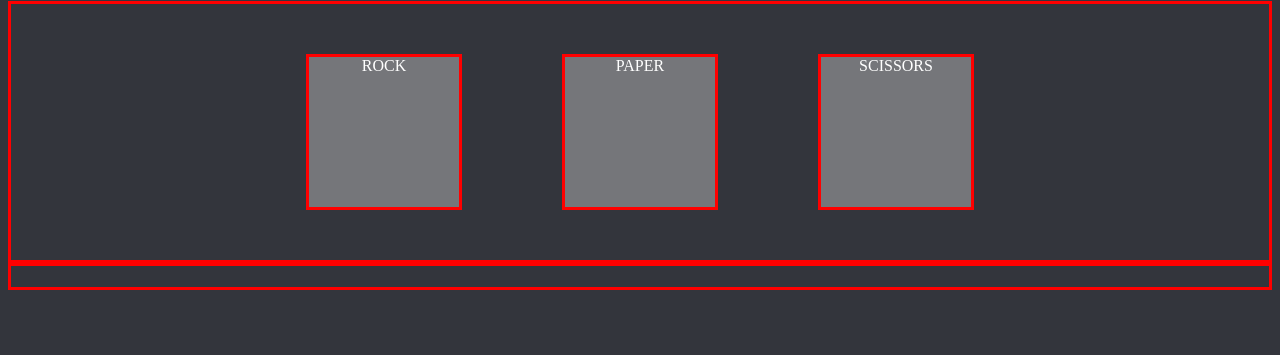
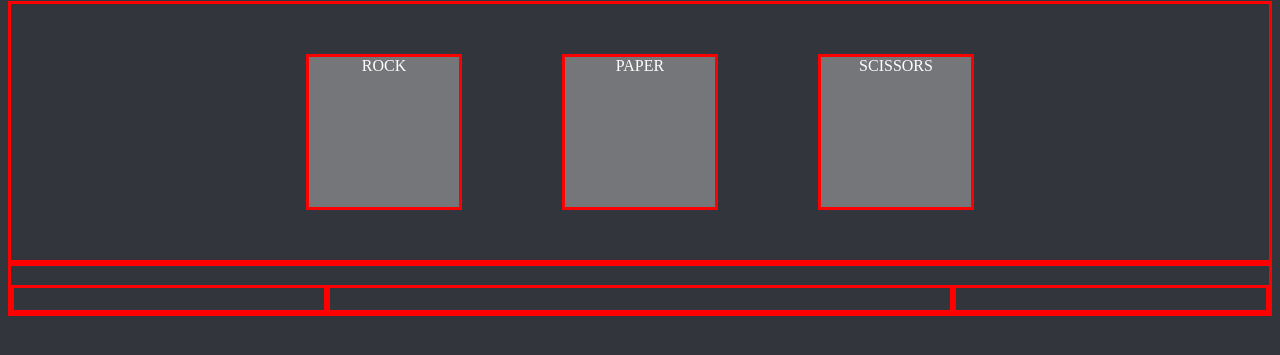
Before and after one commit to Retky/Odin-RockPaperScissors, a plain HTML site: page index.html in a window 1280 px wide. Shown: the part 79-434 px from the top of the page. Drawn offline with Linux system fonts and the light colour scheme.

Commit message:
Add score counter in the "index"

```diff
--- a/css/style.css
+++ b/css/style.css
@@ -17,3 +17,7 @@ body {
 div {
     border: solid red;
 }
+.scoreCount {
+    display: flex;
+    justify-content: space-around;
+}
--- a/index.html
+++ b/index.html
@@ -18,7 +18,13 @@
                 SCISSORS
             </div>
         </div>
-        <div class="result"> <h1 id="score"></h1> </div>
+        <div class="result">
+            <h3 id="score"></h3>
+            <div class="scoreCount">
+                <div> <p id="playerScore"></p> </div>
+                <div> <p id="computerScore"></p> </div>
+            </div>
+        </div>
 
         <script type="text/javascript" src="js/script.js"></script>
     </body>
```
